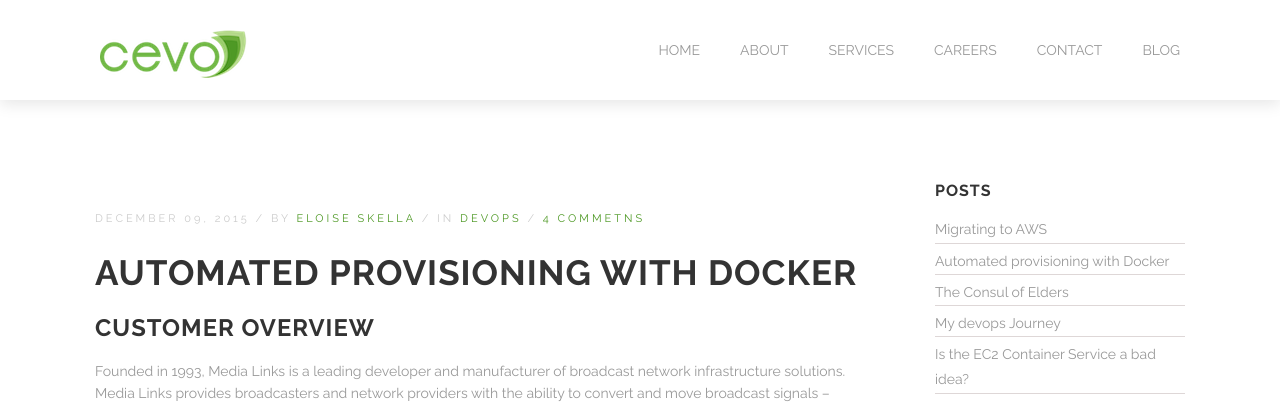
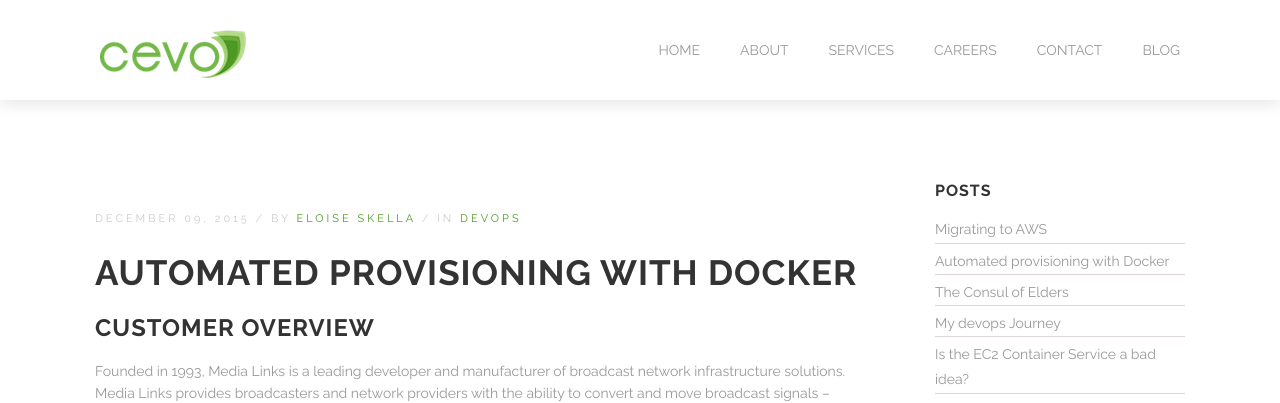
Before and after one commit to nonspecialist/cevoaustralia.github.io, a Jekyll site: the page built from _posts/2015-12-09-automated-provisioning-with-docker.markdown, in a window 1280 px wide. Shown: the top 403 px of the page. Built offline with Jekyll 4.4.1, drawn with Linux system fonts in a browser that asks for light colours.

Commit message:
Remove comments.

```diff
--- a/_layouts/post.html
+++ b/_layouts/post.html
@@ -26,10 +26,6 @@ layout: blog
           {% endunless %}
         {% endfor %}
       </span>
-      /
-      <span>
-        <a href="#">4 commetns</a>
-      </span>
     </p>
     <h3><a href="{{page.url}}">{{page.title}}</a></h3>
     {{content}}
```
